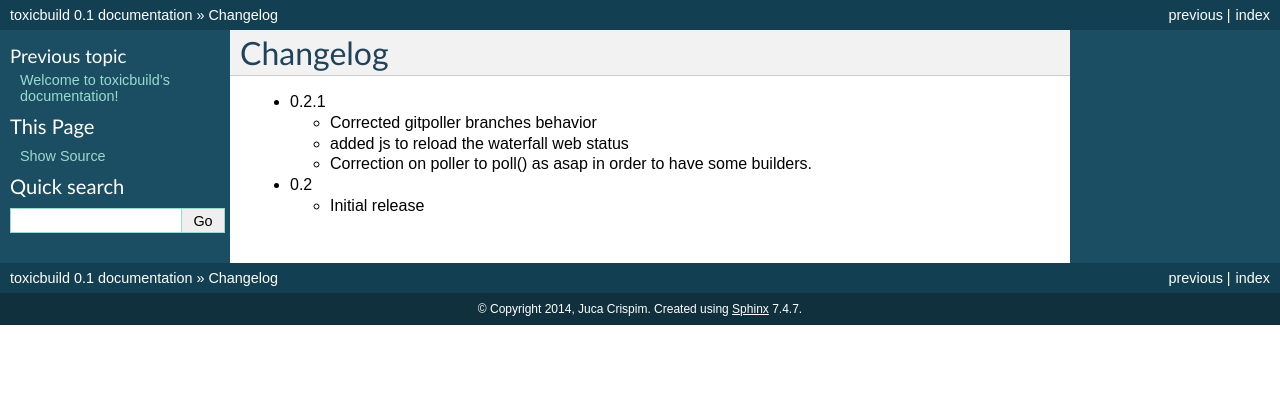
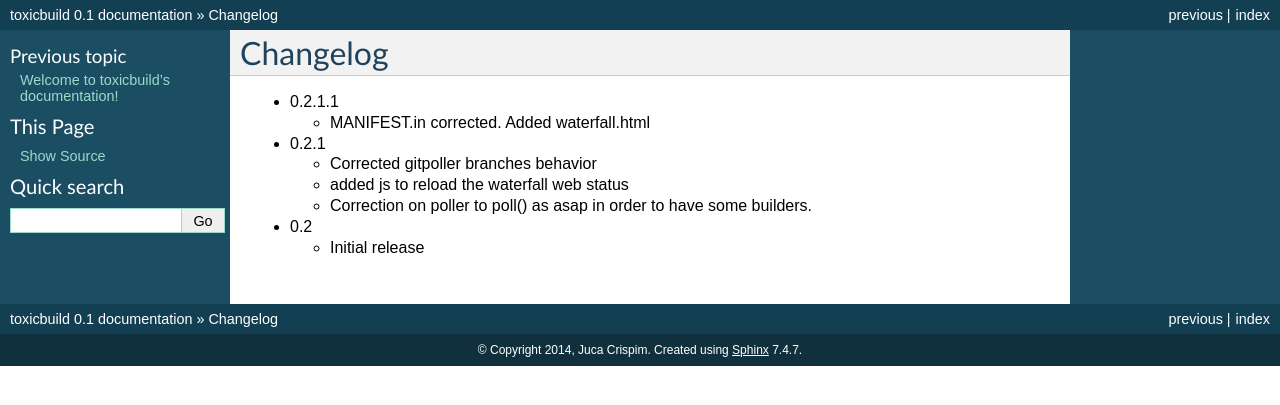
Before and after one commit to jucacrispim/toxicbuild, a Sphinx documentation site: the page built from docs/source/CHANGELOG.rst, in a window 1280 px wide. Shown: the top 405 px of the page. Built offline with Sphinx 7.4.7, drawn with Linux system fonts in a browser that asks for light colours.

Commit message:
updating docs and changing version number

```diff
--- a/docs/source/CHANGELOG.rst
+++ b/docs/source/CHANGELOG.rst
@@ -1,5 +1,9 @@
 Changelog
 =========
+
+* 0.2.1.1
+
+  - MANIFEST.in corrected. Added waterfall.html
 
 * 0.2.1
 
--- a/setup.py
+++ b/setup.py
@@ -2,7 +2,7 @@
 
 from setuptools import setup, find_packages
 
-VERSION = '0.2.1'
+VERSION = '0.2.1.1'
 DESCRIPTION = """
 Hackish pieces of software to an easy buildbot config
 """
```
